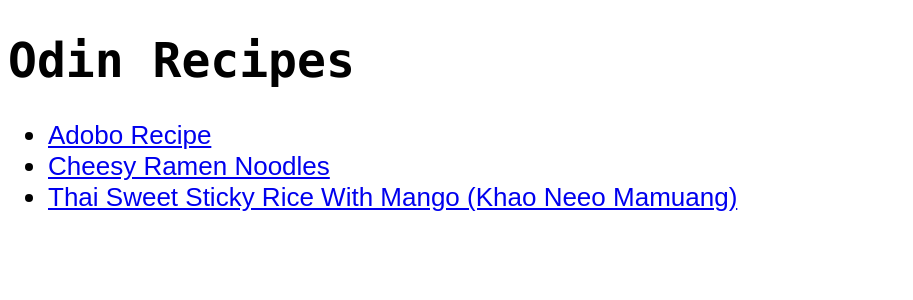
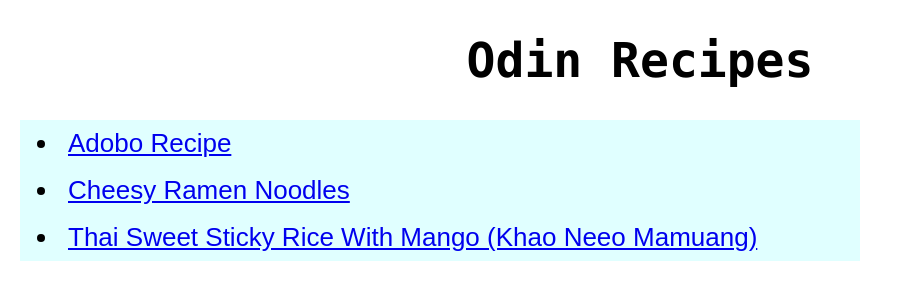
Before and after one commit to Vaan236/odin-recipes, a plain HTML site: page index.html in a window 1280 px wide. Shown: the whole page, without its empty margins (0-913 px from the left). Drawn offline with Linux system fonts and the light colour scheme.

Commit message:
added color, padding, margin and alignment from homepage

```diff
--- a/index.css
+++ b/index.css
@@ -1,9 +1,18 @@
 h1 {
     font-size: 48px;
     font-family:'Lucida Console', "Courier New", monospace;
+    text-align: center;
 }
 
 ul {
     font-size: 26px;
     font-family: Arial, Helvetica, sans-serif;
+    background-color: lightcyan;
+    width: 800px;
+    height: 500;
+    margin: 12px;
 }
+
+li {
+    padding: 8px;
+}
```
